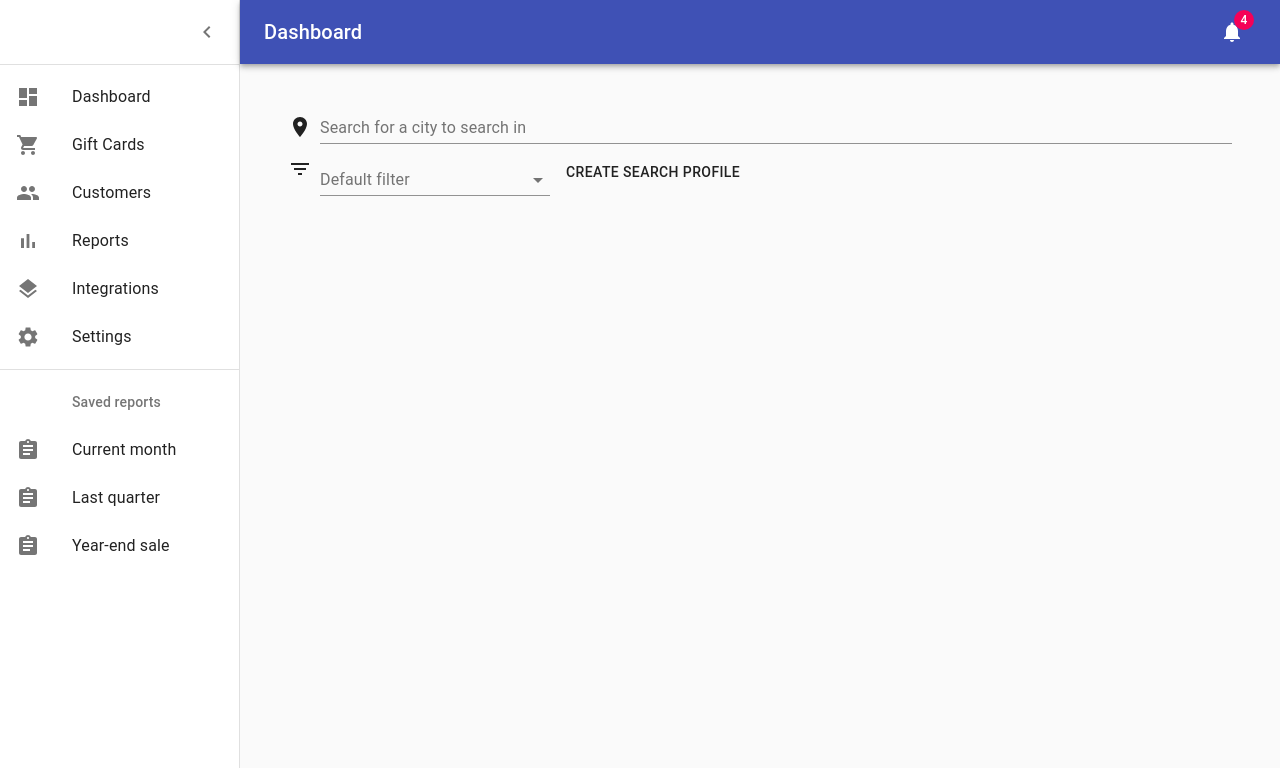
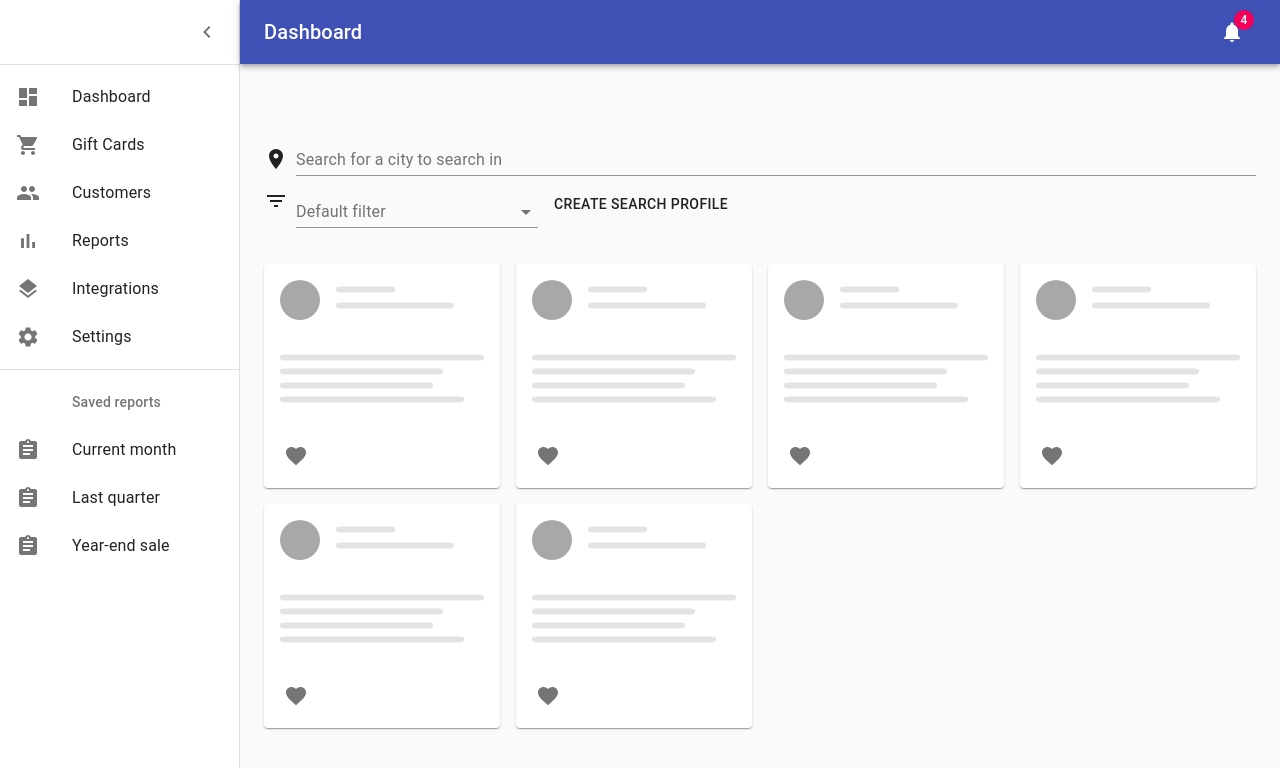
Before and after one commit to Pros0/hopl, a Next.js app in the folder app/: page /search in a window 1280 px wide. Shown: the top 768 px of the page. Built offline with nearby package versions, Linux system fonts and the light colour scheme.

Commit message:
adding loading to search field

```diff
--- a/app/components/SearchPage/index.js
+++ b/app/components/SearchPage/index.js
@@ -2,12 +2,17 @@ import React from 'react';
 import { Container } from '@material-ui/core';
 import SearchField from './searchField';
 import SearchProfile from './searchProfile';
+import SearchResult from './searchResult';
+import { SearchFieldWrapper } from './styled';
 
 const SearchPage = () => {
-  return <Container fixed>
-    <SearchField />
-    <SearchProfile />
-  </Container>;
+  return <>
+    <SearchFieldWrapper>
+      <SearchField />
+      <SearchProfile />
+    </SearchFieldWrapper>
+    <SearchResult />
+  </>;
 }
 
 export default SearchPage;
--- /dev/null
+++ b/app/components/SearchPage/searchResult.js
@@ -0,0 +1,27 @@
+import React from 'react';
+import { Skeleton } from '@material-ui/lab';
+import { SearchResultWrapper } from './styled';
+import SearchResultItem from './searchResultItem';
+
+
+const LoadingSearchResults = () => {
+  return [...Array(6).keys()].map(key => <SearchResultItem
+    avatar={<Skeleton animation="wave" variant="circle" width={40} height={40} />}
+    name={<Skeleton animation="wave" height={10} width="40%" style={{ marginBottom: 6 }} />}
+    shortInfo={<Skeleton animation="wave" height={10} width="80%" style={{ marginBottom: 6 }} />}
+    infoText={<>
+      <Skeleton animation="wave" height={10} style={{ marginBottom: 4 }} />
+      <Skeleton animation="wave" height={10} width="80%" style={{ marginBottom: 4 }} />
+      <Skeleton animation="wave" height={10} width="75%" style={{ marginBottom: 4 }} />
+      <Skeleton animation="wave" height={10} width="90%" style={{ marginBottom: 4 }} />
+    </>}
+    />)
+}
+
+const SearchResult = () => {
+  return <SearchResultWrapper>
+      <LoadingSearchResults />
+    </SearchResultWrapper>
+}
+
+export default SearchResult;
--- /dev/null
+++ b/app/components/SearchPage/searchResultItem.js
@@ -0,0 +1,32 @@
+import React from 'react';
+import { CardHeader, Card, Avatar, IconButton, Typography, CardContent, CardActions } from '@material-ui/core';
+import FavoriteIcon from '@material-ui/icons/Favorite';
+import { SearchItemWrapper } from './styled';
+
+const SearchResultItem = ({ avatar, infoText, name, shortInfo }) => {
+  return <SearchItemWrapper>
+    <Card>
+      <CardHeader
+        avatar={
+          <Avatar aria-label="recipe">
+            {avatar}
+          </Avatar>
+        }
+        title={name}
+        subheader={shortInfo}
+      />
+      <CardContent>
+        <Typography variant="body2" color="textSecondary" component="p">
+          {infoText}
+        </Typography>
+      </CardContent>
+      <CardActions disableSpacing>
+        <IconButton aria-label="add to favorites">
+          <FavoriteIcon />
+        </IconButton>
+      </CardActions>
+    </Card>
+  </SearchItemWrapper>
+}
+
+export default SearchResultItem;
--- a/app/components/SearchPage/styled.js
+++ b/app/components/SearchPage/styled.js
@@ -1,6 +1,18 @@
-import styled from 'styled-components';
+import styled, { css } from 'styled-components';
 import { Grid } from '@material-ui/core';
 
 export const FlexGrowGrid = styled(Grid)`
   flex-grow: 1;
 `;
+
+export const SearchFieldWrapper = styled.div`
+  margin: ${({ theme }) => css`${theme.spacing(4)}px 0`};
+`;
+
+export const SearchResultWrapper = styled(Grid).attrs({ spacing: 2, container: true })`
+
+`;
+
+export const SearchItemWrapper = styled(Grid).attrs({ item: true, xs: 12, sm: 6, md: 4, lg: 3 })`
+
+`;
--- a/app/package.json
+++ b/app/package.json
@@ -20,6 +20,7 @@
     "@formatjs/intl-utils": "^0.6.1",
     "@material-ui/core": "^4.9.8",
     "@material-ui/icons": "^4.9.1",
+    "@material-ui/lab": "^4.0.0-alpha.47",
     "accepts": "^1.3.7",
     "full-icu": "^1.3.0",
     "glob": "^7.1.4",
```
Also changed, not shown: 1 other file (tests, documents, lock files or other folders).
